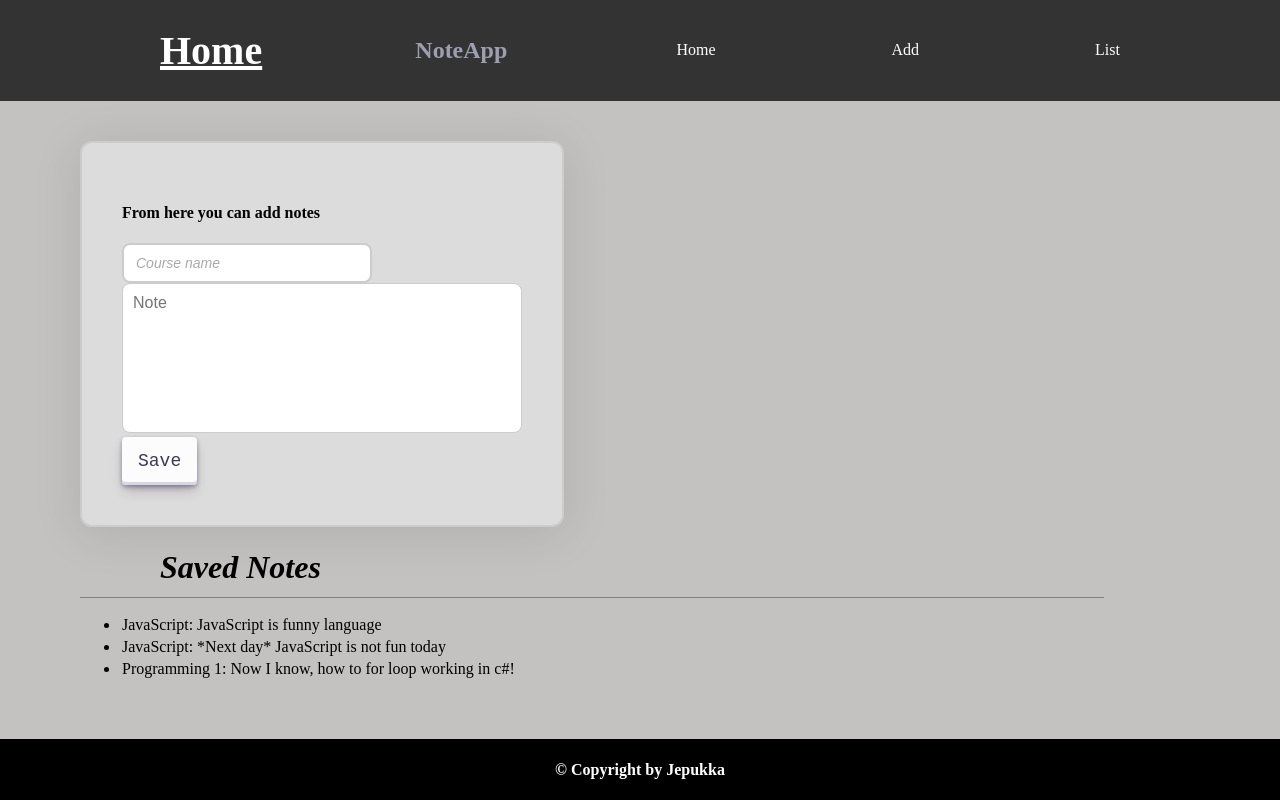
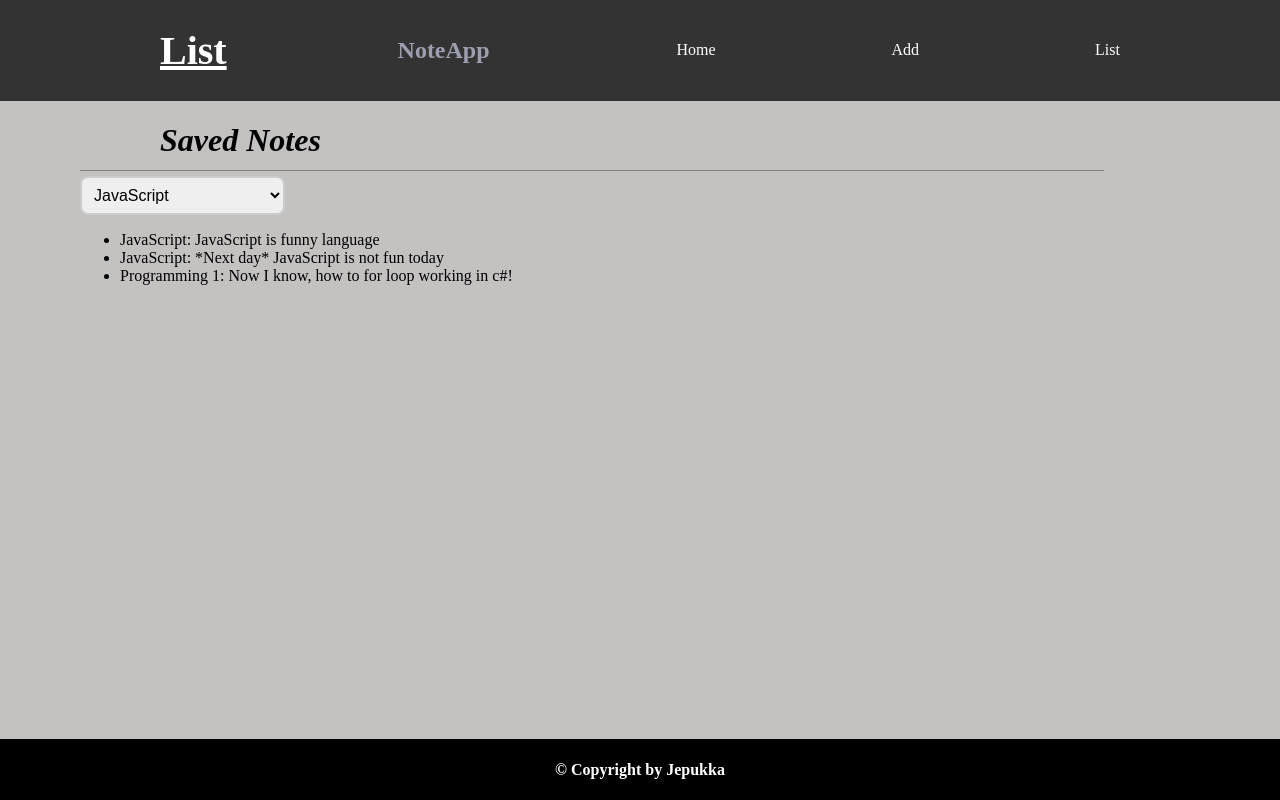
Before and after one commit to JesseHalme/Frontend-2024, a React (Vite) app in the folder vite-project/: page /list in a window 1280 px wide. Built offline with nearby package versions, Linux system fonts and the light colour scheme.

Commit message:
style is almost ready. Next step is programming

```diff
--- a/vite-project/index.html
+++ b/vite-project/index.html
@@ -1,5 +1,6 @@
 <!doctype html>
 <html lang="en">
+
 <head>
   <meta charset="UTF-8" />
   <link rel="icon" type="image/svg+xml" href="/vite.svg" />
@@ -7,8 +8,10 @@
   <meta name="viewport" content="width=device-width, initial-scale=1.0" />
   <title>Notebook</title>
 </head>
+
 <body>
   <div id="root"></div>
   <script type="module" src="/src/main.jsx"></script>
 </body>
+
 </html>
--- a/vite-project/package.json
+++ b/vite-project/package.json
@@ -12,6 +12,7 @@
   "dependencies": {
     "react": "^18.3.1",
     "react-dom": "^18.3.1",
+    "react-router-dom": "^7.0.2",
     "zustand": "^5.0.2"
   },
   "devDependencies": {
--- a/vite-project/src/App.jsx
+++ b/vite-project/src/App.jsx
@@ -1,13 +1,21 @@
 import Footer from "./Footer";
 import Header from "./Header";
 import MainBody from "./MainBody";
+import { Routes, Route, BrowserRouter } from "react-router-dom";
+import ListView from "./views/ListView";
+import AddView from "./views/AddView";
 
 function App() {
   return (
     <>
-      <Header/>
-      <MainBody/>
-      <Footer/>
+
+      <Header />
+        <Routes>
+            <Route index element={<MainBody />} />
+            <Route path="/list" element={<ListView />} />
+            <Route path="/add" element={<AddView />} />
+        </Routes>
+      <Footer />
     </>
   );
 }
--- a/vite-project/src/Header.jsx
+++ b/vite-project/src/Header.jsx
@@ -1,13 +1,31 @@
+import { Link } from "react-router-dom";
+import { useLocation } from "react-router-dom";
+
 function Header() {
+
+  const location = useLocation();
+
+  let title;
+  switch (location.pathname) {
+    case '/list':
+      title = 'List';
+      break;
+    case '/add':
+      title = 'Add';
+      break;
+    default:
+      title = 'Home';
+  }
+
   return (
     <div id="navbardiv">
       <div id="navbarcontainer">
-        <h1>Home</h1>
+        <h1>{title}</h1>
         <h2>NoteApp</h2>
         <ul id="navbarul">
-          <li class="navbarli"><a href="#list">List</a></li>
-          <li class="navbarli"><a href="#add">Add</a></li>
-          <li class="navbarli"><a href="#home">Home</a></li>
+          <li className="navbarli"><Link to="/list">List</Link></li>
+          <li className="navbarli"><Link to="/add">Add</Link></li>
+          <li className="navbarli"><Link to="/">Home</Link></li>
         </ul>
       </div>
     </div>
--- a/vite-project/src/MainBody.jsx
+++ b/vite-project/src/MainBody.jsx
@@ -4,12 +4,11 @@ import NoteCreator from "./NoteCreator";
 function MainBody() {
   return (
     <div id="Main">
-      <div id="note_container">
-        <NoteCreator />
-      </div>
-      <div id="saved_notes">
-        <MyCourse />
-      </div>
+        <h1 className="HomeText">Landing Page</h1>
+        <h3 className="HomeText">Welcome to my site!</h3>
+        <p className="HomeText">
+          Please, use navigation items to natigate
+        </p>
     </div>
 
   );
--- a/vite-project/src/MyCourse.jsx
+++ b/vite-project/src/MyCourse.jsx
@@ -1,14 +1,30 @@
 import Note from "./Note";
 import PrefefinedNotes from "./courcsenotes/PrefefinedNotes";
+import { useState } from "react";
 
 function MyCourse() {
     const peeps = PrefefinedNotes((state) => state.peeps);
+    const [selectedCourse, setSelectedCourse] = useState(peeps[0]?.coursename || "");
+
+    const CourseChange = (e) => {
+        setSelectedCourse(e.target.value);
+    };
+
     return (
-        <div>
+        <div className="saved_notes">
             <div id="text_savednotes">
             <h1>Saved Notes</h1>
             </div>
             <div id="line"></div>
+
+            <select id="dropdown" value={selectedCourse} onChange={CourseChange}>
+                {peeps.map((peep, i) => (
+                    <option key={i} value={peep.coursename}>
+                        {peep.coursename}
+                    </option>
+                ))}
+            </select>
+
             <ul>
                 {
                     peeps.map((peep, i) => {
--- a/vite-project/src/NoteCreator.jsx
+++ b/vite-project/src/NoteCreator.jsx
@@ -17,12 +17,13 @@ function NoteCreator() {
             setNote("");
 
             saveNote(n);
+            alert(`Course ${coursename} added and it ID is...`);
         }
     };
 
     return (
 
-        <div>
+        <div className="note_container">
             <h4>From here you can add notes</h4>
             <input
                 id="course_input"
--- a/vite-project/src/index.css
+++ b/vite-project/src/index.css
@@ -3,6 +3,12 @@ body {
   padding: 0;
   background-color: #c4c1c1;
 }
+
+/*HOME*/
+.HomeText{
+  margin-left: 30vh;
+}
+
 
 /*Header*/
 #navbarcontainer {
@@ -49,13 +55,13 @@ li a:hover {
   background-color: #111;
 }
 
-/*Main*/
+/*Add*/
 #Main {
   width: 100%;
   height: 70vh;
 }
 
-#note_container {
+.note_container {
   margin-top: 5vh;
   margin-left: 10vh;
   width: 50vh;
@@ -164,25 +170,46 @@ li a:hover {
   box-shadow: rgba(45, 35, 66, 0.4) 0 4px 8px, rgba(45, 35, 66, 0.3) 0 7px 13px -3px, #D6D6E7 0 -3px 0 inset;
 }
 
-#saved_notes {
+/*LIST*/
+.saved_notes {
   margin-top: 10px;
   margin-left: 10vh;
   width: 80%;
 }
 
-#saved_notes h1 {
+.saved_notes h1 {
   font-style: italic;
   margin-left: 10vh;
-}
-
-#saved_notes li{
-  padding: 2px;
 }
 
 #line {
   width: 100%;
   margin-top: -10px;
   border-bottom: 1px solid #818181;
+}
+
+#dropdown {
+  width: 20%;
+  margin-top: 5px;
+  padding: 8px;
+  font-size: 1rem;
+  border: 2px solid #cccccc;
+  border-radius: 8px;
+  box-sizing: border-box;
+  transition: border-color 0.3s ease;
+}
+
+#dropdown:hover {
+  border-color: #888888;
+}
+
+#dropdown:focus {
+  border-color: #535bf2;
+  box-shadow: 0 0 6px rgba(83, 91, 242, 0.5);
+}
+
+#saved_notes li{
+  padding: 2px;
 }
 
 
--- a/vite-project/src/main.jsx
+++ b/vite-project/src/main.jsx
@@ -1,9 +1,12 @@
 import { StrictMode } from "react";
 import { createRoot } from "react-dom/client";
 import App from "./App.jsx";
+import { BrowserRouter } from "react-router-dom";
 
 createRoot(document.getElementById("root")).render(
   <StrictMode>
-    <App />
+    <BrowserRouter>
+      <App />
+    </BrowserRouter>
   </StrictMode>
 );
--- /dev/null
+++ b/vite-project/src/views/AddView.jsx
@@ -0,0 +1,9 @@
+import NoteCreator from "../NoteCreator";
+
+export default function AddView() {
+  return (
+    <div>
+      <NoteCreator />
+    </div>
+  );
+}
--- /dev/null
+++ b/vite-project/src/views/ListView.jsx
@@ -0,0 +1,9 @@
+import MyCourse from "../MyCourse";
+
+export default function ListView() {
+  return (
+    <div>
+      <MyCourse/>
+    </div>
+  );
+}
```
Also changed, not shown: 1 other file (tests, documents, lock files or other folders). Lines whose indentation alone changed are shown as unchanged.
